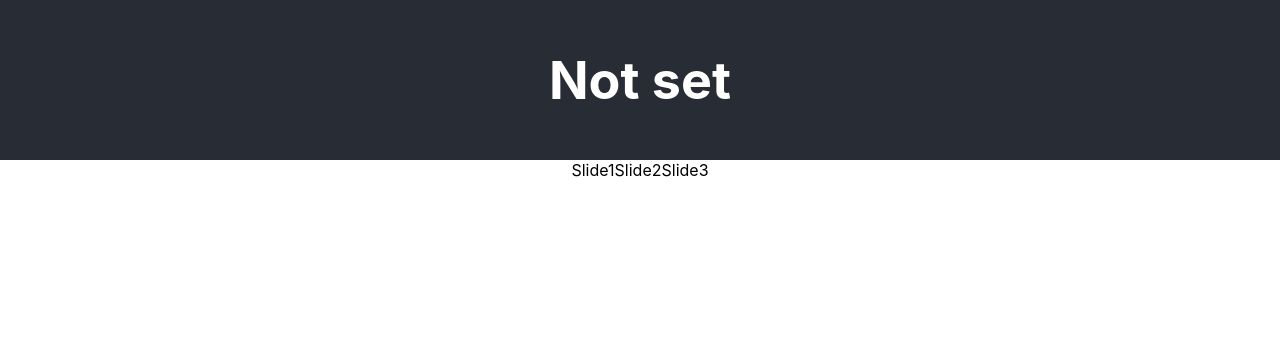
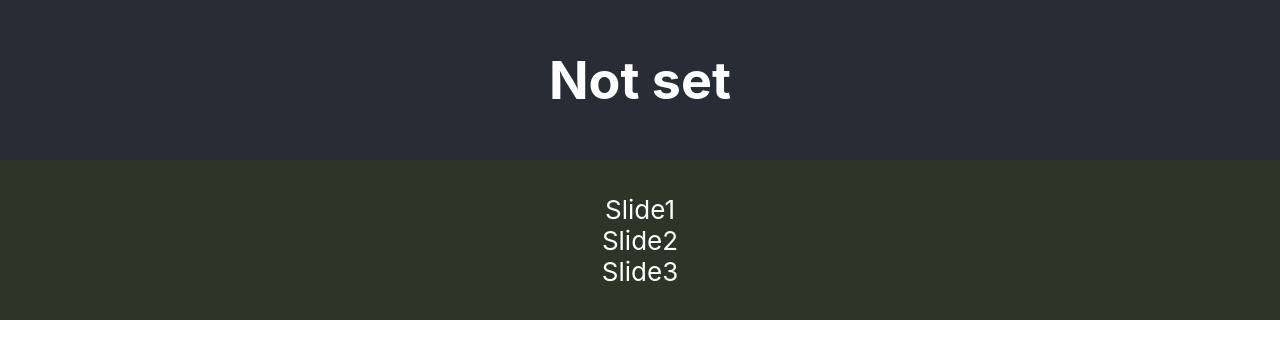
Before and after one commit to pohlaniacz/wysiwihyg, a React (Create React App) app: page / in a window 1280 px wide. Shown: the top 358 px of the page. Built offline with nearby package versions, Linux system fonts and the light colour scheme.

Commit message:
action button

```diff
--- a/src/App.js
+++ b/src/App.js
@@ -1,12 +1,19 @@
 import './styles/App.css';
 import Header from "./components/editor/Header";
 import Slider from "./components/editor/Slider";
+import ActionButton from "./components/layout/ActionButton";
 
 function App() {
   return (
     <div className="App">
-        <Header position="1" />
-        <Slider position="2" />
+        <Header position="1">
+            <ActionButton text="up"/>
+            <ActionButton text="down" />
+        </Header>
+        <Slider position="2">
+            <ActionButton text="up"/>
+            <ActionButton text="down" />
+        </Slider>
     </div>
   );
 }
--- /dev/null
+++ b/src/components/layout/ActionButton.js
@@ -0,0 +1,9 @@
+import Button from "./Button";
+
+function ActionButton(props) {
+    return (
+        <Button text={props.text} />
+    );
+}
+
+export default ActionButton;
--- a/src/components/layout/Button.js
+++ b/src/components/layout/Button.js
@@ -1,6 +1,6 @@
-function Button() {
+function Button(props) {
     return (
-        <button>Btn1</button>
+        <button>{props.text}</button>
     )
 }
 
--- a/src/styles/App.css
+++ b/src/styles/App.css
@@ -2,8 +2,7 @@
   text-align: center;
 }
 
-.App-header {
-  background-color: #282c34;
+.App-header, .App-slider {
   height: 20vh;
   display: flex;
   flex-direction: column;
@@ -12,3 +11,15 @@
   font-size: calc(10px + 2vmin);
   color: white;
 }
+
+.App-slider {
+  background-color: #2e3428;
+}
+
+.App-header {
+  background-color: #282c34;
+}
+
+.Edit-movable {
+
+}
```
